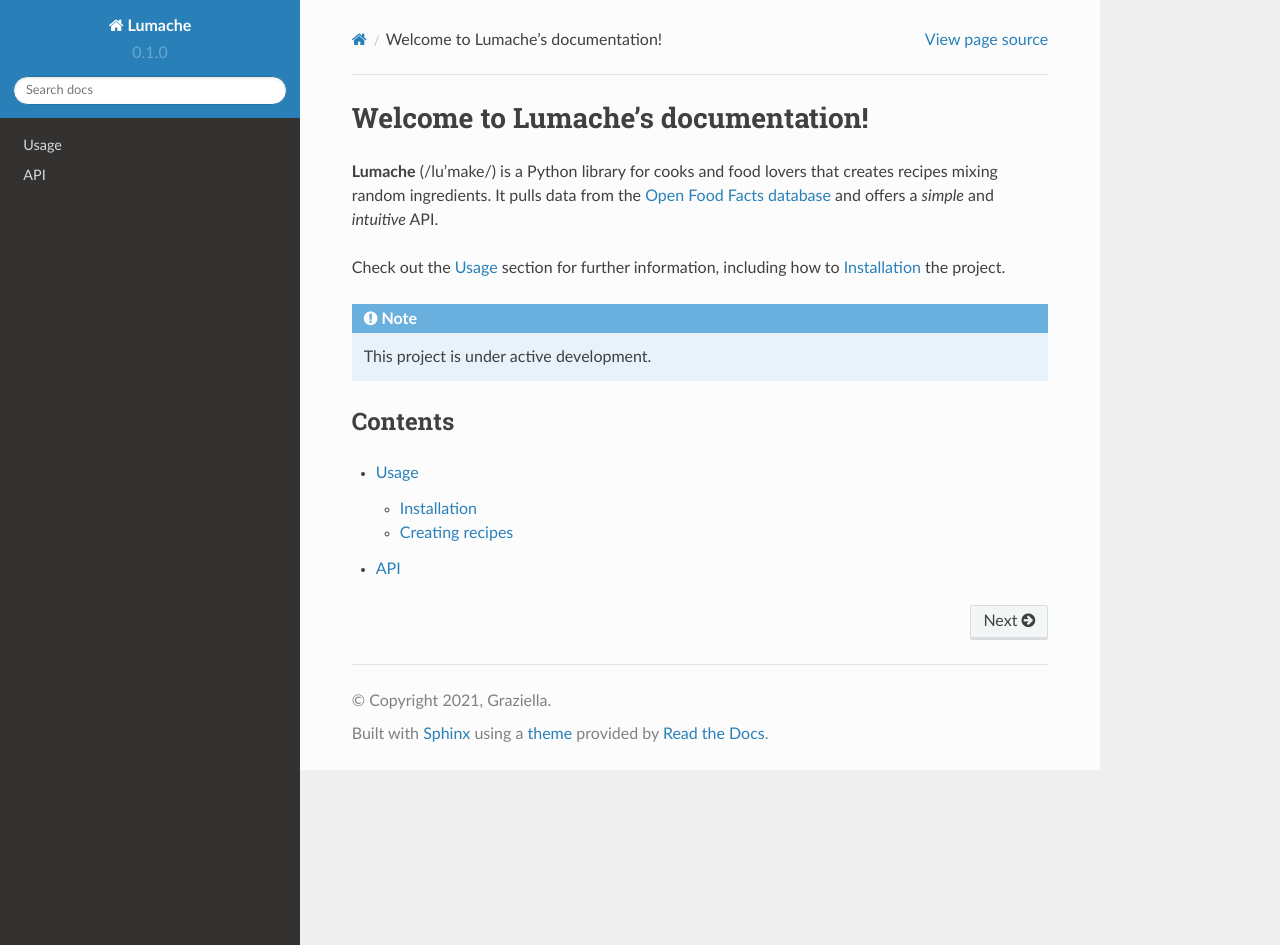
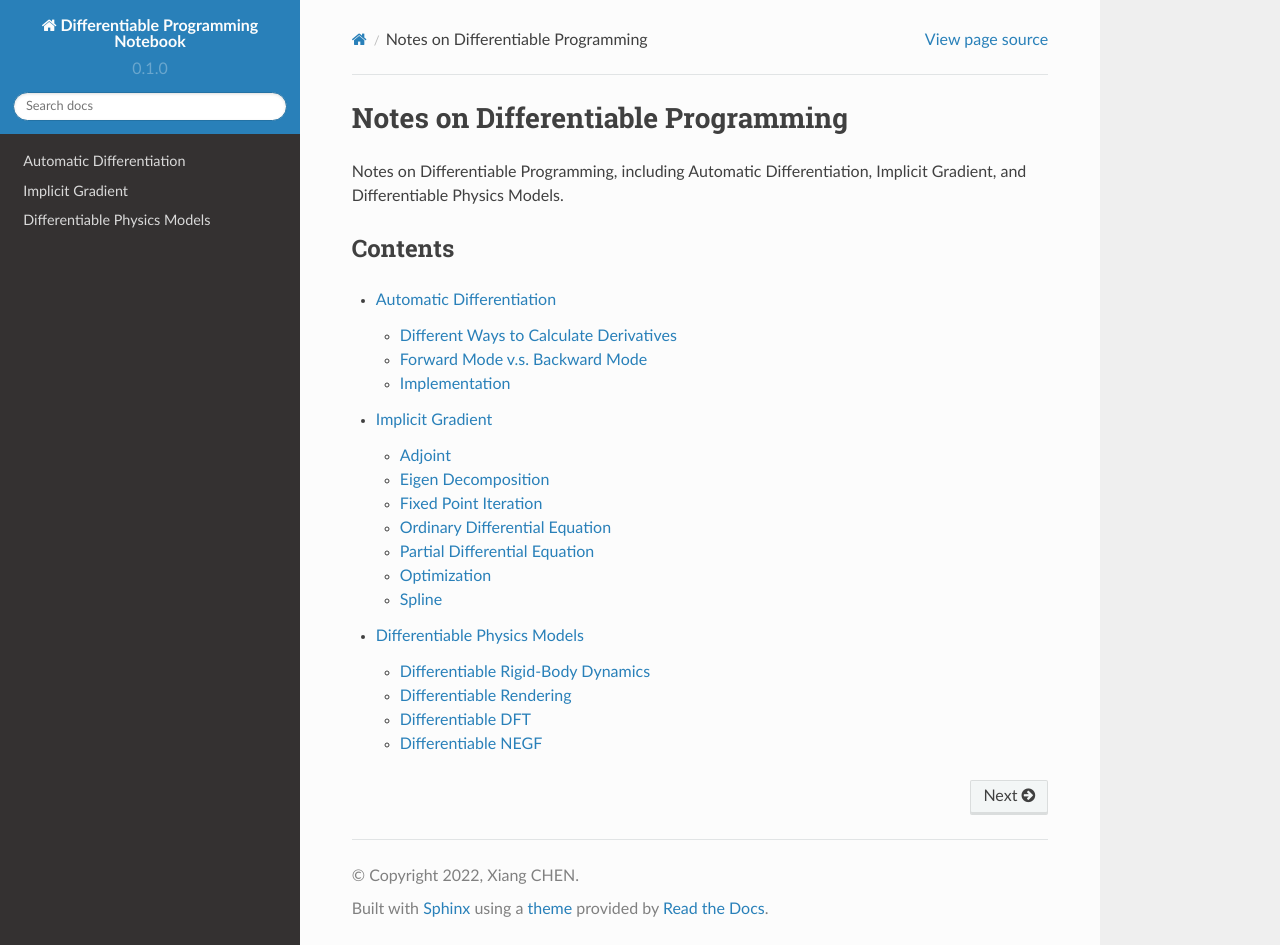
Before and after one commit to XiangCHEN-dvi/differentiable_programming_notebook, a Sphinx documentation site: the page built from docs/source/index.rst, in a window 1280 px wide and 945 px high. Built offline with Sphinx 7.4.7 and the Read the Docs theme 2.0.0, drawn with Linux system fonts in a browser that asks for light colours.

Commit message:
milestone modifications

```diff
--- a/README.rst
+++ b/README.rst
@@ -1,9 +1,6 @@
-Template for the Read the Docs tutorial
-=======================================
+Differentiable Programming Notebook
+===================================
 
-This GitHub template includes fictional Python library
-with some basic Sphinx docs.
+A repository to record notes on `Differentiable Programming <https://en.wikipedia.org/wiki/differentiable_programming>`.
 
-Read the tutorial here:
-
-https://docs.readthedocs.io/en/stable/tutorial/
+We believe that differentiable programming is the key to bridge physics-driven modeling and data-driven modeling, where physics models are embedded without affecting the end-to-end model differentiation, so that the model performs better in data efficiency, optimization efficiency, generalization ability, and interpretability.
--- a/docs/source/api.rst
+++ /dev/null
@@ -1,7 +0,0 @@
-API
-===
-
-.. autosummary::
-   :toctree: generated
-
-   lumache
--- /dev/null
+++ b/docs/source/auto_diff.rst
@@ -0,0 +1,63 @@
+Automatic Differentiation
+=========================
+
+Different Ways to Calculate Derivatives [1]_
+-------------------------------
+
+Normally it is considered that there are 4 ways to calculate derivatives, manual differentiation, numerical differentiation, symbolic differentiation, and automatic differentiation. An example is shown in the following figure:
+
+.. figure:: figs/auto_diff_derivative_calculation_ways.PNG
+   :width: 80%
+   :align: center
+   :alt: demonstration of different ways to calculate derivatives [1]_
+
+   demonstration of different ways to calculate derivatives [1]_
+
+To summarize:
+
+- Manual
+    - Time consuming and prone to error
+    - Requires closed-form expressions
+- Numerical differentiation (finite difference)
+    - Can be highly inaccurate due to round-off and truncation errors
+    - Scales poorly for gradients: :math:`O(n)` evaluations of :math:`f` for a gradient in :math:`n` dimensions
+    - scipy.optimize: jacobian: 2-point, 3-point
+- Symbolic differentiation
+    - Results in complex and cryptic expressions plagued with the problem of **“expression swell”**
+    - Requires closed-form expressions
+- Automatic differentiation
+    - Apply symbolic differentiation at the elementary operation level and keep intermediate numerical results
+    - Accurate evaluation of derivatives at **machine precision**
+    - **Support control flows** such as branching, loops, recursion, and procedure calls
+
+Forward Mode v.s. Backward Mode
+-------------------------------
+
+In general there are two ways to perform automatic differentiation, the forward mode and the backward mode. Consider :math:`f: \mathcal{R}^n \rightarrow \mathcal{R}^m`, :math:`y=f(x)`.
+
++---------------------------------------------------+--------------------------------------------------+
+|  Forward Mode / Tangent Mode                      |  Backward Mode / Adjoint Mode                    |
++===================================================+==================================================+
+|  :math:`\dot{v}_i=\frac{\partial v_i}{\partial x}`| :math:`\bar{v}_i=\frac{\partial y}{\partial v_i}`|
++---------------------------------------------------+--------------------------------------------------+
+|                                                   |                                                  |
++---------------------------------------------------+--------------------------------------------------+
+|   constant memory requirements                    | cost of increased memory requirements            |
++---------------------------------------------------+--------------------------------------------------+
+|                                                   |                                                  |
++---------------------------------------------------+--------------------------------------------------+
+|                                                   |                                                  |
++---------------------------------------------------+--------------------------------------------------+
+
+Implementation
+--------------
+
+References
+
+.. [1] Baydin, Atilim Gunes, et al. "Automatic differentiation in machine learning: a survey." Journal of Marchine Learning Research 18 (2018): 1-43.
+.. [2] Margossian, Charles C. "A review of automatic differentiation and its efficient implementation." Wiley interdisciplinary reviews: data mining and knowledge discovery 9.4 (2019): e1305.
+.. [3] Van Merriënboer, Bart, et al. "Automatic differentiation in ML: Where we are and where we should be going." Advances in neural information processing systems 31 (2018).
+.. [4] Van Merriënboer, Bart, Alexander B. Wiltschko, and Dan Moldovan. "Tangent: Automatic differentiation using source code transformation in Python." arXiv preprint arXiv:1711.02712 (2017).
+.. [5] Innes, Michael. "Don't unroll adjoint: Differentiating ssa-form programs." arXiv preprint arXiv:1810.07951 (2018).
+.. [6] Innes, Mike, et al. "A differentiable programming system to bridge machine learning and scientific computing." arXiv preprint arXiv:1907.07587 (2019).
+.. [7] Hu, Yuanming, et al. "Difftaichi: Differentiable programming for physical simulation." arXiv preprint arXiv:1910.00935 (2019).
--- a/docs/source/conf.py
+++ b/docs/source/conf.py
@@ -2,9 +2,9 @@
 
 # -- Project information
 
-project = 'Lumache'
-copyright = '2021, Graziella'
-author = 'Graziella'
+project = 'Differentiable Programming Notebook'
+copyright = '2022, Xiang CHEN'
+author = 'Xiang CHEN'
 
 release = '0.1'
 version = '0.1.0'
@@ -12,7 +12,7 @@
 # -- General configuration
 
 extensions = [
-    'sphinx.ext.duration',
+    # 'sphinx.ext.duration',
     'sphinx.ext.doctest',
     'sphinx.ext.autodoc',
     'sphinx.ext.autosummary',
@@ -26,6 +26,7 @@
 intersphinx_disabled_domains = ['std']
 
 templates_path = ['_templates']
+master_doc = 'index'
 
 # -- Options for HTML output
 
--- /dev/null
+++ b/docs/source/diff_physics_models.rst
@@ -0,0 +1,12 @@
+Differentiable Physics Models
+=============================
+
+There have been a few emerging differentiable programming ecosystems, such as Pytorch, Jax, diffTaichi, Zygote, etc.
+
+.. toctree::
+
+    diff_physics_models/rigid_body_dynamics
+    diff_physics_models/rendering
+    diff_physics_models/dft
+    diff_physics_models/md
+    diff_physics_models/negf
--- /dev/null
+++ b/docs/source/diff_physics_models/negf.rst
@@ -0,0 +1,6 @@
+Differentiable NEGF
+===================
+
+References
+
+.. [1] Zhou, Yingzhanghao, et al. "AD-NEGF: An End-to-End Differentiable Quantum Transport Simulator for Sensitivity Analysis and Inverse Problems." arXiv preprint arXiv:2202.05098 (2022).
--- /dev/null
+++ b/docs/source/diff_physics_models/rendering.rst
@@ -0,0 +1,6 @@
+Differentiable Rendering
+==========================
+
+References
+
+.. [1] Li, Tzu-Mao, et al. "Differentiable monte carlo ray tracing through edge sampling." ACM Transactions on Graphics (TOG) 37.6 (2018): 1-11.
--- /dev/null
+++ b/docs/source/diff_physics_models/rigid_body_dynamics.rst
@@ -0,0 +1,6 @@
+Differentiable Rigid-Body Dynamics
+==================================
+
+References
+
+.. [1]
--- /dev/null
+++ b/docs/source/implicit_gradient.rst
@@ -0,0 +1,27 @@
+Implicit Gradient
+=================
+
+Adjoint
+-------
+
+Eigen Decomposition
+-------------------
+
+Fixed Point Iteration
+---------------------
+
+Ordinary Differential Equation
+------------------------------
+
+Partial Differential Equation
+------------------------------
+
+Optimization
+------------
+
+Spline
+------------
+
+References
+
+.. [1]
--- a/docs/source/index.rst
+++ b/docs/source/index.rst
@@ -1,22 +1,13 @@
-Welcome to Lumache's documentation!
-===================================
+Notes on Differentiable Programming
+============================================
 
-**Lumache** (/lu'make/) is a Python library for cooks and food lovers
-that creates recipes mixing random ingredients.
-It pulls data from the `Open Food Facts database <https://world.openfoodfacts.org/>`_
-and offers a *simple* and *intuitive* API.
-
-Check out the :doc:`usage` section for further information, including
-how to :ref:`installation` the project.
-
-.. note::
-
-   This project is under active development.
+Notes on Differentiable Programming, including Automatic Differentiation, Implicit Gradient, and Differentiable Physics Models.
 
 Contents
 --------
 
 .. toctree::
 
-   usage
-   api
+    auto_diff
+    implicit_gradient
+    diff_physics_models
```
Also changed, not shown: docs/source/diff_physics_models/dft.rst (added, +7 -0 lines), docs/source/usage.rst (deleted, +0 -33 lines), lumache.py (deleted, +0 -23 lines), pyproject.toml (deleted, +0 -8 lines), docs/source/diff_physics_models/md.rst (added), docs/source/figs/auto_diff_derivative_calculation_ways.PNG (added), 1 other file.
